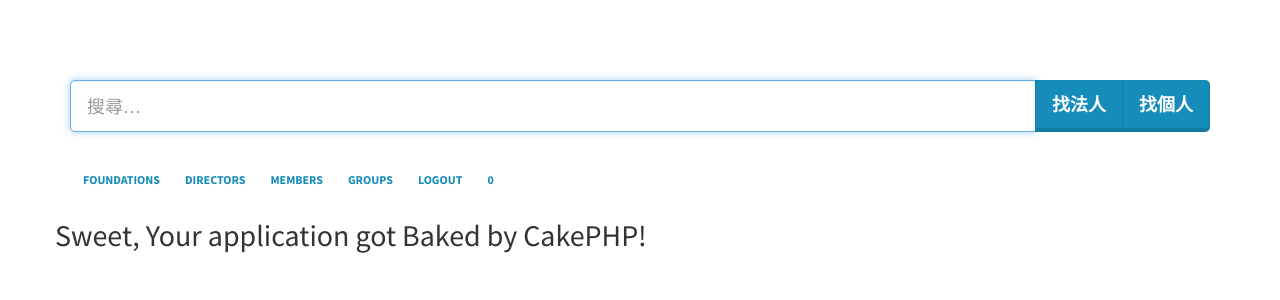
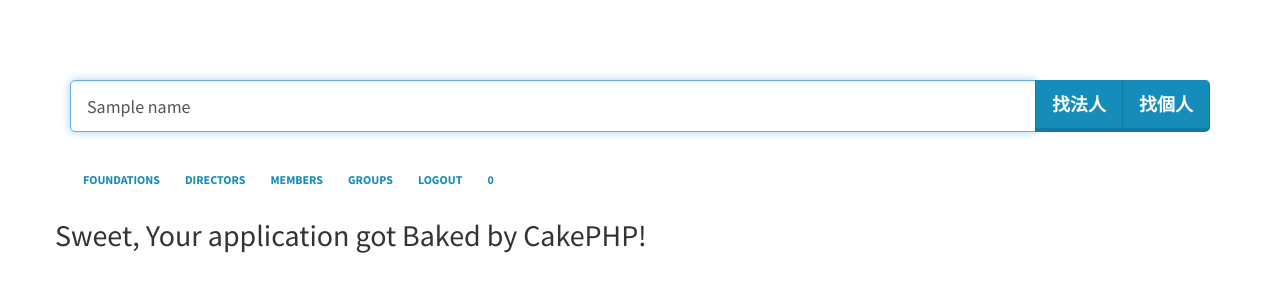
Before and after one commit to kiang/foundations, a CakePHP app: the page made by View/Pages/home.ctp in a window 1280 px wide. Shown: the part 54-354 px from the top of the page. Run offline with PHP 8.4 and a stand-in for CakePHP, Linux system fonts and the light colour scheme; the template is opened without the code that fills it: most values are stand-ins (such as "Sample title", 1, 10 or a date in 2020); some libraries are stand-ins or nearby versions.

Commit message:
put the search keyword in search bar

```diff
--- a/Controller/FoundationsController.php
+++ b/Controller/FoundationsController.php
@@ -47,6 +47,7 @@ class FoundationsController extends AppController {
         }
 
         $this->set('url', array($name));
+        $this->set('name', $name);
         if (!empty($name)) {
             $name = "{$name} 相關";
         }
--- a/View/Layouts/default.ctp
+++ b/View/Layouts/default.ctp
@@ -39,7 +39,7 @@
                     <p class="hidden-sm hidden-xs">&nbsp;</p>
                     <form class="search-form">
                         <div class="input-group input-group-lg">
-                            <input type="text" id="keyword" class="form-control" placeholder="搜尋…" autofocus>
+                            <input type="text" id="keyword" value="<?php echo isset($name) ? $name : ''; ?>" class="form-control" placeholder="搜尋…" autofocus>
                             <div class="input-group-btn">
                                 <a href="#" class="btn btn-primary btn-foundation">找法人</a>
                                 <a href="#" class="btn btn-primary btn-director">找個人</a>
```
